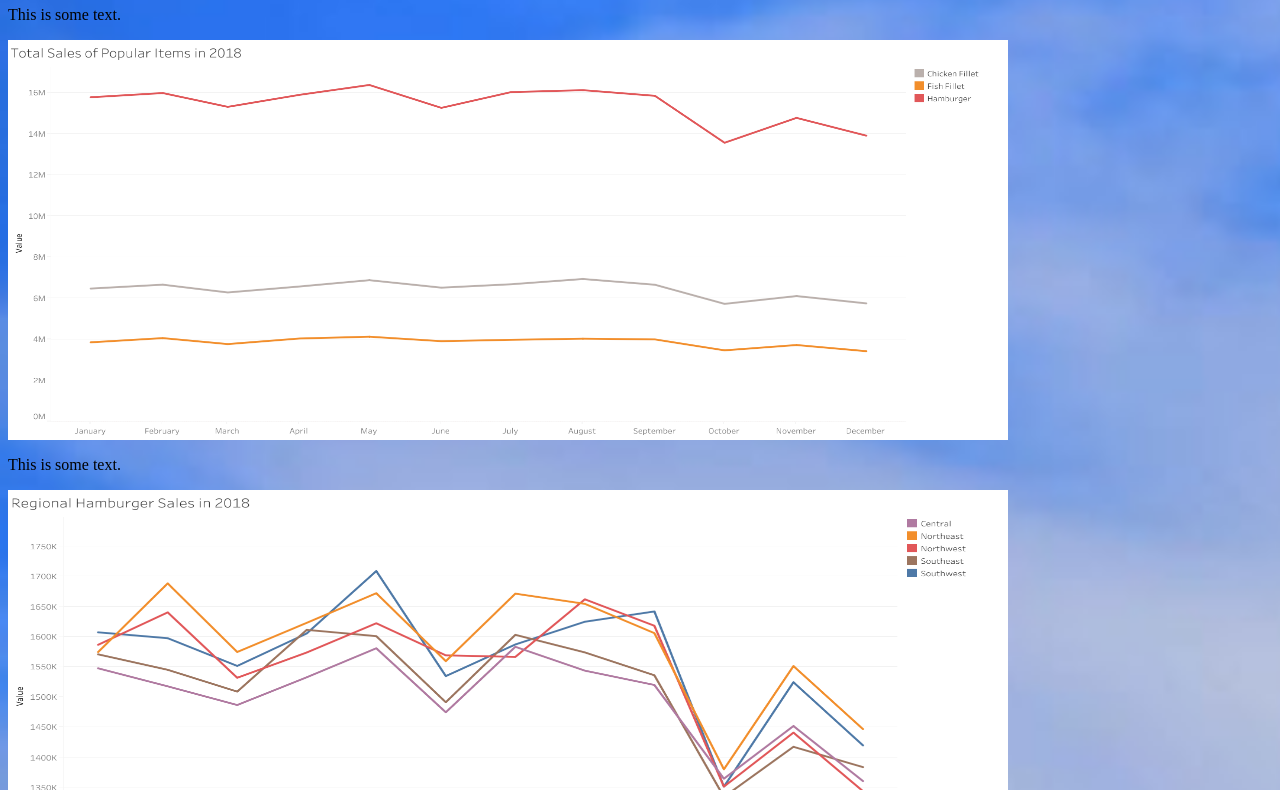
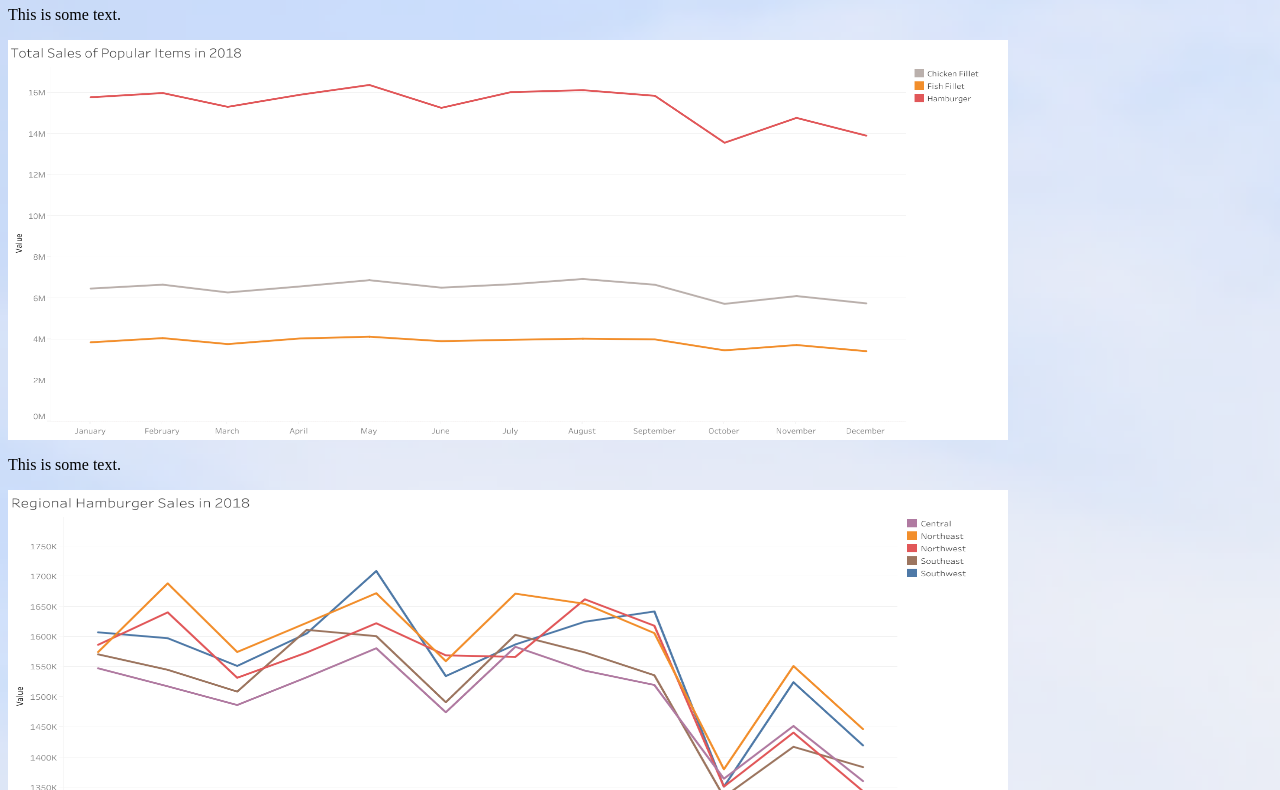
Before and after one commit to wekwan/wekwan.github.io, a plain HTML site: page index.html in a window 1280 px wide. Shown: the part 60-850 px from the top of the page. Drawn offline with Linux system fonts and the light colour scheme.

Commit message:
edited site

```diff
--- a/index.html
+++ b/index.html
@@ -3,7 +3,7 @@
         <title>McDonalds Report</title>
         <style>
           body {
-            background-image: url("/mcd_background.jpg");
+            background-image: url("/trans_background.png");
             background-size:cover;
           }
         </style>
```
Also changed, not shown: trans_background.PNG (added).
